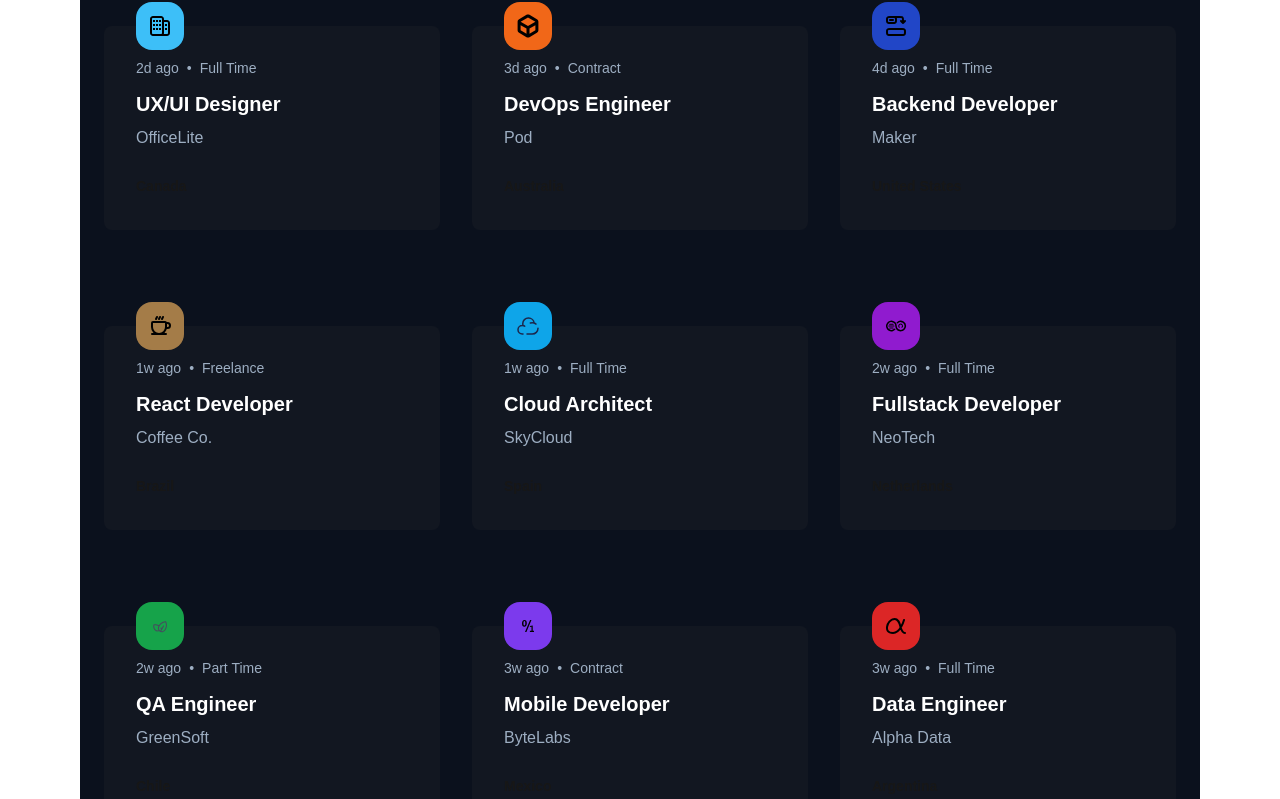
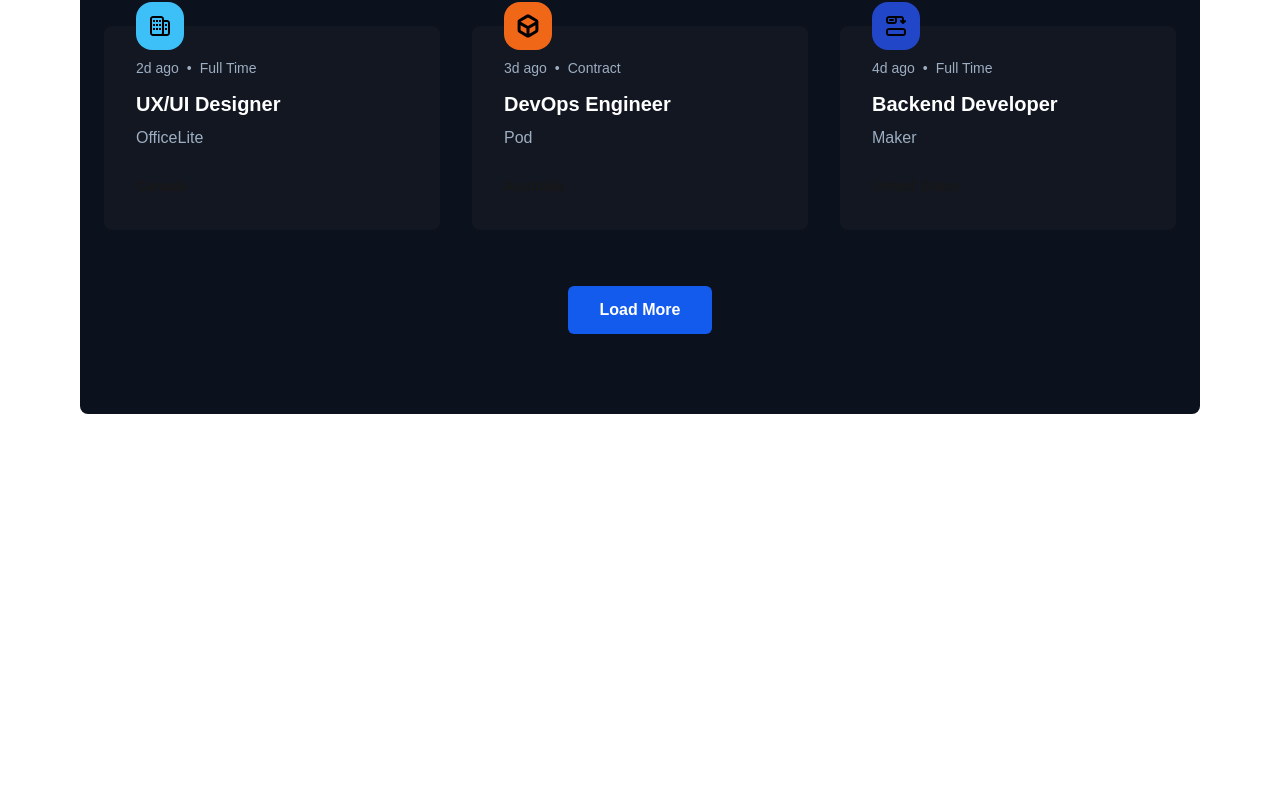
Before and after one commit to barguti/devjobs-next, a Next.js app: page / in a window 1280 px wide. Shown: the part 652-1451 px from the top of the page. After the commit the page ends 1114 px from the top, so only its background shows below. Built offline with nearby package versions, Linux system fonts and the light colour scheme.

Commit message:
feat: agregar botón Load More con estado de carga, spinner y feedback visual

```diff
--- a/src/app/page.tsx
+++ b/src/app/page.tsx
@@ -3,31 +3,44 @@ import { useState } from "react";
 import SearchBar from "../components/SearchBar";
 import JobCard from "../components/JobCard";
 import { JOBS } from "../lib/placeholder-data";
+import { Loader2 } from "lucide-react";
 
 export default function HomePage() {
-    const [searchTerm, setSearchTerm] = useState("");
-    const [locationFilter, setLocationFilter] = useState("");
+    const JOBS_PER_PAGE = 6; // Cantidad inicial (2 filas de 3)
+
+    const [searchTerm, setSearchTerm] = useState('');
+    const [locationFilter, setLocationFilter] = useState('');
     const [isFullTimeOnly, setIsFullTimeOnly] = useState(false);
 
-    // Lógica de filtrado combinada 🧠
+    const [isLoading, setIsLoading] = useState(false);
+
+    // 1. Estado para controlar cuántos trabajos mostramos
+    const [visibleCount, setVisibleCount] = useState(JOBS_PER_PAGE);
+
     const filteredJobs = JOBS.filter((job) => {
-        // 1. Buscamos en el título o la empresa (case insensitive)
-        const matchesSearch =
-            job.position.toLowerCase().includes(searchTerm.toLowerCase()) ||
+        // ... tu lógica de filtrado que ya funciona ...
+        const matchesSearch = job.position.toLowerCase().includes(searchTerm.toLowerCase()) ||
             job.company.toLowerCase().includes(searchTerm.toLowerCase());
-
-        // 2. Buscamos en la localización
-        const matchesLocation = job.location
-            .toLowerCase()
-            .includes(locationFilter.toLowerCase());
-
-        // 3. Si el checkbox está marcado, solo mostramos Full Time
-        const matchesType = isFullTimeOnly
-            ? job.contractType === "Full Time"
-            : true;
+        const matchesLocation = job.location.toLowerCase().includes(locationFilter.toLowerCase());
+        const matchesType = isFullTimeOnly ? job.contractType === 'Full Time' : true;
 
         return matchesSearch && matchesLocation && matchesType;
     });
+
+    // 2. Cortamos el array filtrado para mostrar solo los "visibles"
+    const jobsToShow = filteredJobs.slice(0, visibleCount);
+
+    // 3. Función para cargar más
+    const handleLoadMore = async () => {
+        setIsLoading(true);
+
+        // Simulamos una pequeña carga de 800ms para que se luzca el spinner
+        // ESi fuera en producción, podrías estar llamando a una API
+        await new Promise(resolve => setTimeout(resolve, 800));
+
+        setVisibleCount(prev => prev + JOBS_PER_PAGE);
+        setIsLoading(false);
+    };
 
     return (
         <main className="min-h-screen bg-[#0B111D] pb-20 pt-20 rounded-lg">
@@ -38,19 +51,36 @@ export default function HomePage() {
             />
 
             <section className="max-w-7xl mx-auto px-6 mt-16">
-                {filteredJobs.length > 0 ? (
-                    <div className="grid grid-cols-1 md:grid-cols-2 lg:grid-cols-3 gap-x-8 gap-y-16">
-                        {filteredJobs.map((job) => (
-                            <JobCard key={job.id} job={job} />
-                        ))}
-                    </div>
-                ) : (
-                    <div className="flex flex-col items-center justify-center py-20 text-center">
-                        <span className="text-6xl mb-4">🕵️‍♂️</span>
-                        <h2 className="text-white text-2xl font-bold">
-                            No jobs found
-                        </h2>
-                        <p className="text-[#9DAEC2] mt-2"> {"Try adjusting your filters to find what you're looking for."} </p>
+                <div className="grid grid-cols-1 md:grid-cols-2 lg:grid-cols-3 gap-x-8 gap-y-16">
+                    {jobsToShow.map((job) => (
+                        <JobCard key={job.id} job={job} />
+                    ))}
+                </div>
+
+                {/* 4. Botón Condicional: Solo aparece si hay más para mostrar */}
+                {visibleCount < filteredJobs.length && (
+                    <div className="flex justify-center mt-14">
+                        <button
+                            onClick={handleLoadMore}
+                            disabled={isLoading}
+                            className={`
+                                relative flex items-center justify-center gap-3
+                                bg-[#135BEC] hover:bg-[#5964E0]
+                                text-white px-8 py-3 rounded-md font-bold
+                                transition-all duration-300 ease-in-out
+                                active:scale-95 disabled:opacity-70 disabled:cursor-not-allowed
+                                cursor-pointer
+                            `}
+                        >
+                            {isLoading ? (
+                                <>
+                                    <Loader2 className="animate-spin" size={20} />
+                                    <span>Loading...</span>
+                                </>
+                            ) : (
+                                "Load More"
+                            )}
+                        </button>
                     </div>
                 )}
             </section>
```
